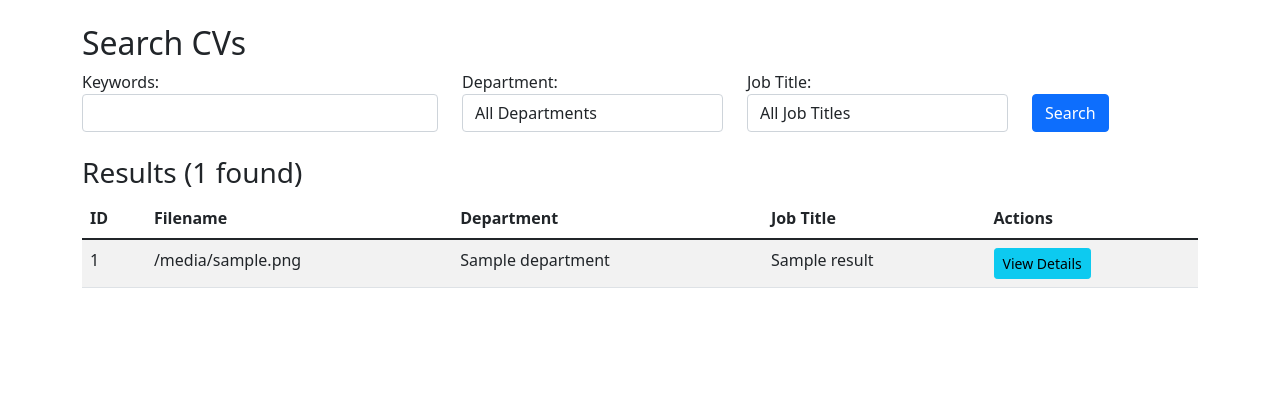
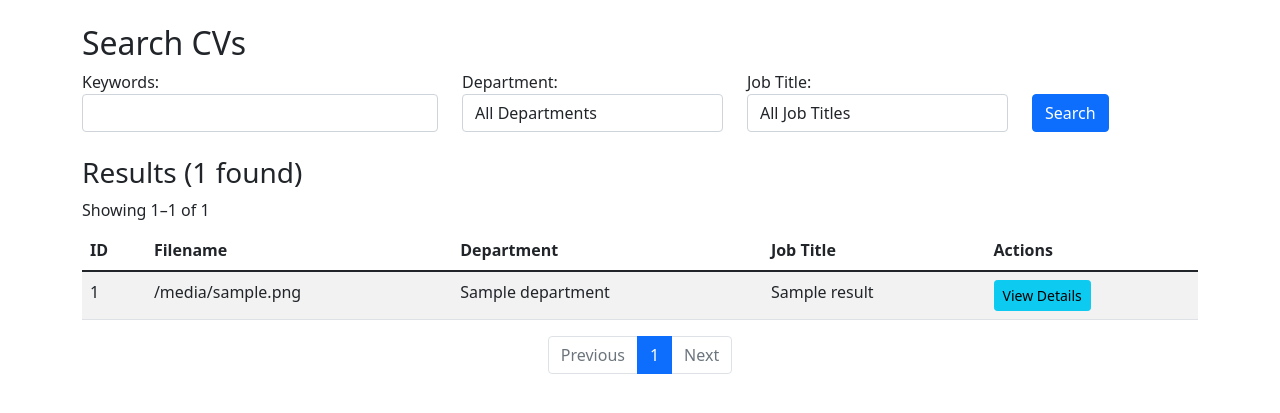
Before and after one commit to engomaressam/ats-2, a Flask app: page /search in a window 1280 px wide. Shown: the part 56-469 px from the top of the page. Run offline with Flask 3, Linux system fonts and the light colour scheme; a database or web service that is not in the repository returns one stand-in record (values such as "Sample title"); data that the repository does not hold is empty.

Commit message:
dddddddddddddddd

```diff
--- a/app.py
+++ b/app.py
@@ -158,6 +158,8 @@ def search():
     keywords = request.args.get('keywords', '')
     department = request.args.get('department', '')
     job_title = request.args.get('job_title', '')
+    page = int(request.args.get('page', 1))
+    per_page = int(request.args.get('per_page', 100))
 
     # Get departments and job titles for filters
     departments_response = requests.get(f'{API_URL}/api/departments')
@@ -167,7 +169,7 @@ def search():
     job_titles = job_titles_response.json() if job_titles_response.ok else []
 
     # Build search URL with parameters
-    search_params = {}
+    search_params = {'page': page, 'per_page': per_page}
     if keywords:
         search_params['keywords'] = keywords
     if department:
@@ -187,7 +189,9 @@ def search():
                              department=department,
                              job_title=job_title,
                              departments=departments,
-                             job_titles=job_titles)
+                             job_titles=job_titles,
+                             page=results.get('page', 1),
+                             per_page=results.get('per_page', 100))
     else:
         flash('Error searching CVs: ' + response.json().get('error', 'Unknown error'))
         return render_template('search.html',
@@ -197,7 +201,9 @@ def search():
                              department=department,
                              job_title=job_title,
                              departments=departments,
-                             job_titles=job_titles)
+                             job_titles=job_titles,
+                             page=page,
+                             per_page=per_page)
 
 @app.route('/cv/<int:cv_id>')
 def view_cv(cv_id):
--- a/templates/search.html
+++ b/templates/search.html
@@ -51,6 +51,11 @@
     <div class="results mt-4">
         <h3>Results ({{ count }} found)</h3>
         {% if results %}
+            <div class="mb-2">
+                {% set start_idx = ((page-1)*per_page)+1 if count > 0 else 0 %}
+                {% set end_idx = ((page-1)*per_page)+results|length %}
+                <span>Showing {{ start_idx }}–{{ end_idx }} of {{ count }}</span>
+            </div>
             <div class="table-responsive">
                 <table class="table table-striped">
                     <thead>
@@ -77,6 +82,23 @@
                     </tbody>
                 </table>
             </div>
+            <!-- Pagination Controls -->
+            <nav aria-label="Page navigation">
+                <ul class="pagination justify-content-center">
+                    {% set total_pages = (count // per_page) + (1 if count % per_page > 0 else 0) %}
+                    <li class="page-item {% if page == 1 %}disabled{% endif %}">
+                        <a class="page-link" href="{{ url_for('search', keywords=keywords, department=department, job_title=job_title, page=page-1, per_page=per_page) }}">Previous</a>
+                    </li>
+                    {% for p in range(1, total_pages+1) %}
+                        <li class="page-item {% if p == page %}active{% endif %}">
+                            <a class="page-link" href="{{ url_for('search', keywords=keywords, department=department, job_title=job_title, page=p, per_page=per_page) }}">{{ p }}</a>
+                        </li>
+                    {% endfor %}
+                    <li class="page-item {% if page == total_pages %}disabled{% endif %}">
+                        <a class="page-link" href="{{ url_for('search', keywords=keywords, department=department, job_title=job_title, page=page+1, per_page=per_page) }}">Next</a>
+                    </li>
+                </ul>
+            </nav>
         {% else %}
             <p>No results found.</p>
         {% endif %}
```
Also changed, not shown: 03.api_service.py (+17 -7 lines).
